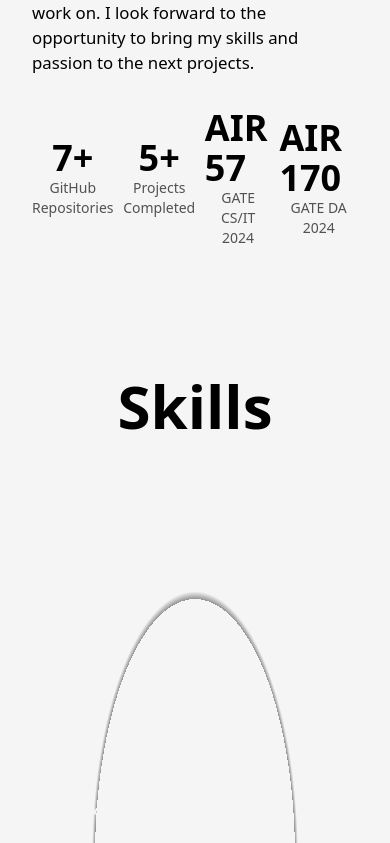
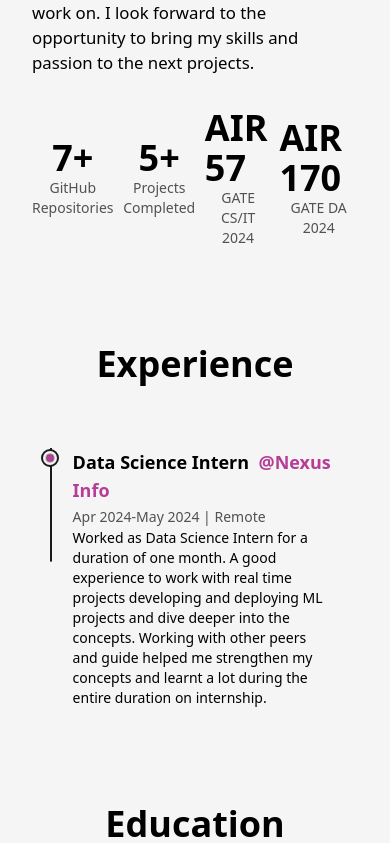
Before and after one commit to Stormbreaker999/portfolio, a Next.js app: page /about in a window 390 px wide. Shown: the part 1157-2000 px from the top of the page. Built offline with nearby package versions, Linux system fonts and the light colour scheme.

Commit message:
skills for sm hidden

```diff
--- a/src/components/Education.js
+++ b/src/components/Education.js
@@ -27,7 +27,7 @@ function Education() {
         offset:["start end", "center start"]
     });
   return (
-    <div className='my-64'>
+    <div className='my-64 lg:my-48 sm:my-24'>
         <h2 className='font-bold text-8xl mb-32 w-full text-center md:text-6xl xs:text-4xl md:mb-16 '>Education</h2>
         <div ref={ref} className='w-[75%] mx-auto relative lg:w-[90%] md:w-full'>
             <motion.div style={{scaleY:scrollYProgress}} className='absolute left-9 top-0 w-[4px] h-full bg-dark dark:bg-light origin-top
--- a/src/components/Experience.js
+++ b/src/components/Experience.js
@@ -26,7 +26,7 @@ function Experience() {
         offset:["start end", "center start"]
     });
   return (
-    <div className='my-64'>
+    <div className='my-64 lg:my-48 sm:my-24'>
         <h2 className='font-bold text-8xl mb-32 w-full text-center md:text-6xl xs:text-4xl md:mb-16 '>Experience</h2>
         <div ref={ref} className='w-[75%] mx-auto relative lg:w-[90%] md:w-full'>
             <motion.div style={{scaleY:scrollYProgress}} className='absolute left-9 top-0 w-[4px] h-full bg-dark origin-top dark:bg-light md:w-[2px] md:left-[30px] xs:left-[18px] '/>
--- a/src/pages/about.js
+++ b/src/pages/about.js
@@ -95,7 +95,9 @@ function about() {
 
                 </div>
             </div>
+            <div className='sm:hidden'>
             <Skills/>
+            </div>
             <Experience/>
             <Education/>
             </Layout>
```
